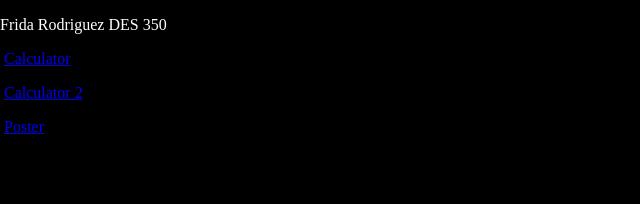
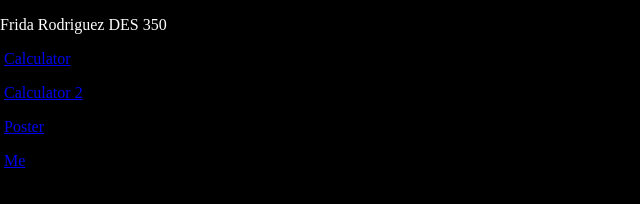
Before and after one commit to Frodri35/DES350, a plain HTML site: page Index.html in a window 1280 px wide. Shown: the full height of the page, 0-640 px from the left. Drawn offline with Linux system fonts and the light colour scheme.

Commit message:
Add files via upload

```diff
--- a/Index.html
+++ b/Index.html
@@ -30,5 +30,7 @@
 
 	<p>&nbsp;<a href="Poster.html">Poster</a> </p>
 
+
+	<p>&nbsp;<a href="me-02.jpg">Me</a> </p>
 </body>
 </html>
```
